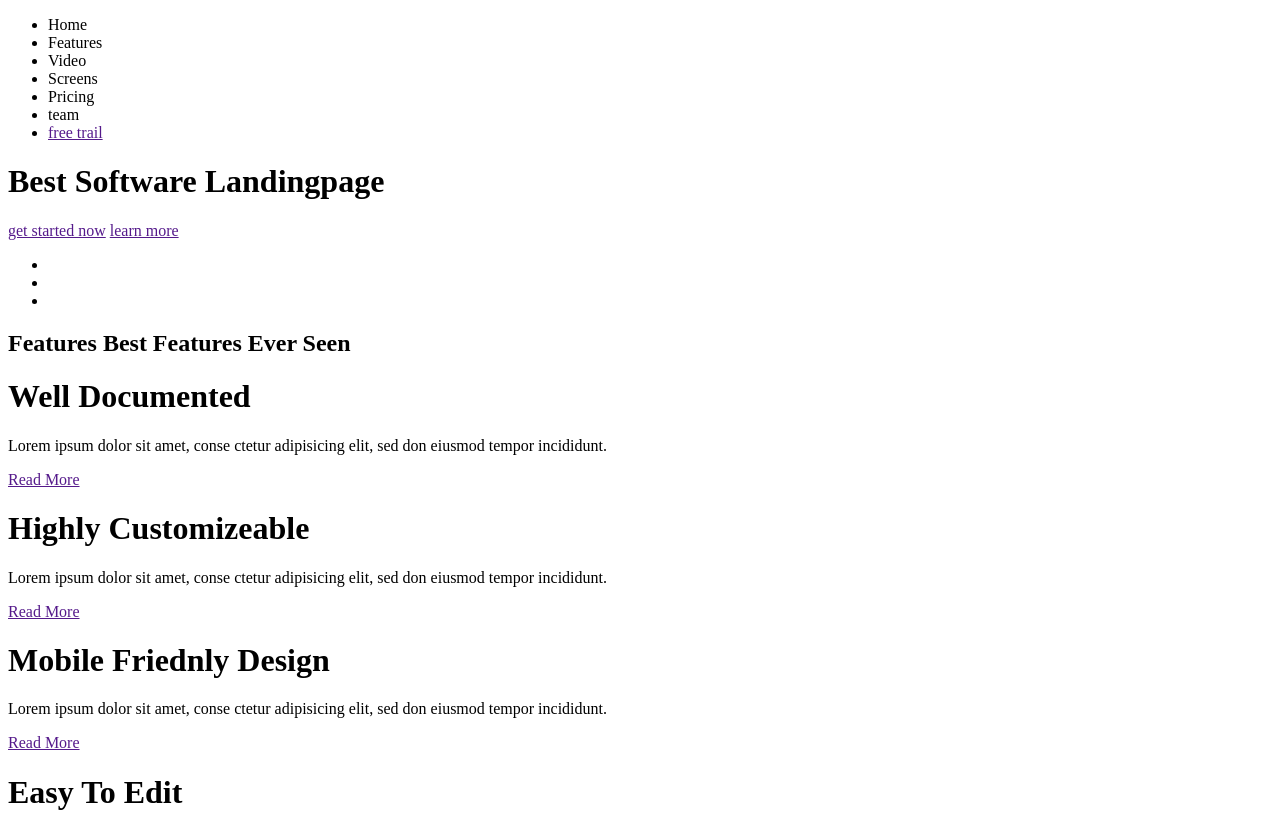
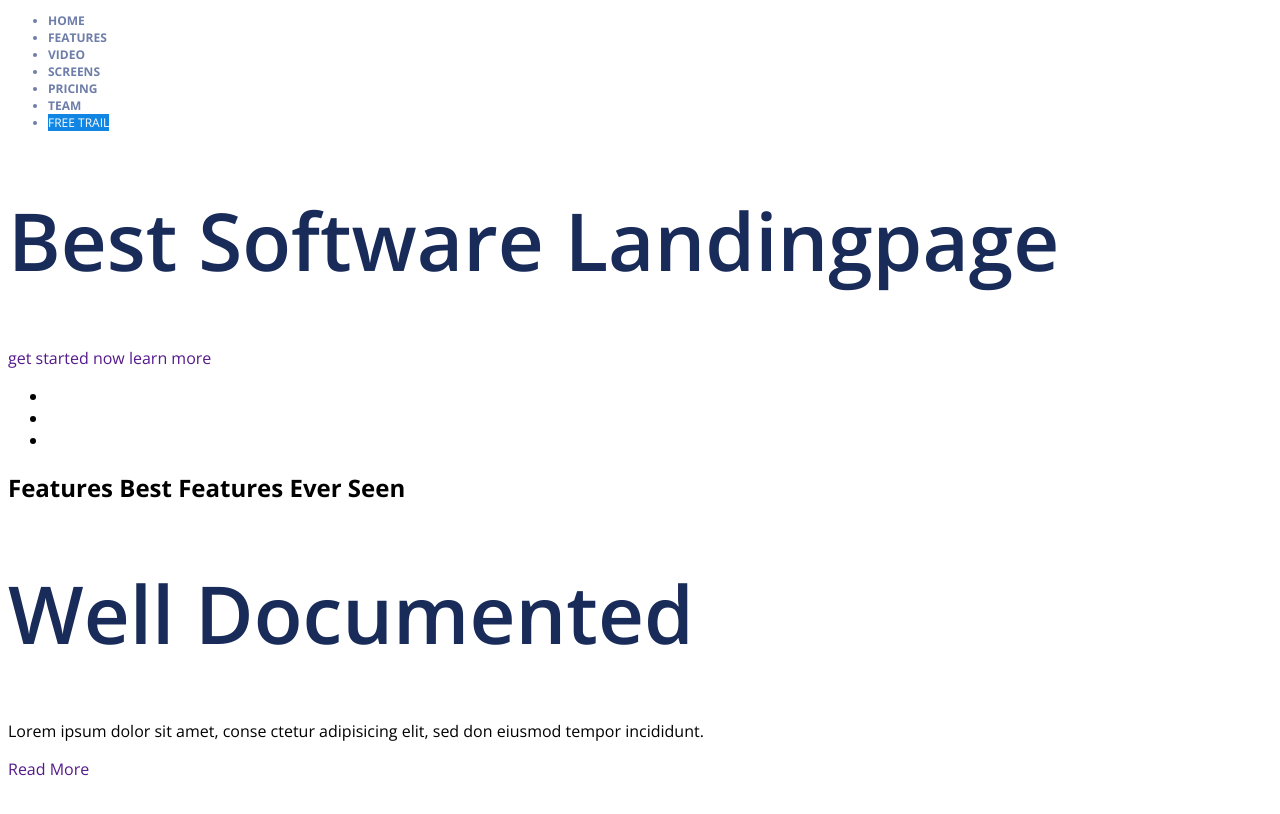
Before and after one commit to Barashk1n/ScrollSite, a plain HTML site: page index.html in a window 1280 px wide. Shown: the top 814 px of the page. Drawn offline with nearby package versions, Linux system fonts and the light colour scheme.

Commit message:
Сontinued css

```diff
--- /dev/null
+++ b/css/style.css
@@ -0,0 +1,26 @@
+body {
+  font-family: 'Open Sans', sans-serif;
+}
+
+a {
+  text-decoration: none;
+}
+
+h1 {
+  font-size: 80px;
+  font-weight: 600;
+  color: #192b59;
+}
+
+.nav {
+  font-size: 12px;
+  font-weight: 700;
+  color: #6e7ea9;
+  text-transform: uppercase;
+}
+
+.btn-free {
+  color: #fff;
+  font-weight: 400;
+  background-color: #1085e4;
+}
--- a/index.html
+++ b/index.html
@@ -6,20 +6,23 @@
   <meta name="viewport" content="width=device-width, initial-scale=1.0">
   <meta http-equiv="X-UA-Compatible" content="ie=edge">
   <title>Document</title>
+  <link href="https://fonts.googleapis.com/css?family=Open+Sans:400,400i,600,700,800i,800&display=swap"
+    rel="stylesheet">
+  <link rel="stylesheet" href="/css/style.css">
 </head>
 
 <body>
   <div>
     <div>
       <a href=""></a>
-      <ul>
+      <ul class="nav">
         <li>Home</li>
         <li>Features</li>
         <li>Video</li>
         <li>Screens</li>
         <li>Pricing</li>
         <li>team</li>
-        <li><a href="">free trail</a></li>
+        <li><a href="" class="btn-free">free trail</a></li>
       </ul>
     </div>
     <h1>Best Software Landingpage </h1>
@@ -36,7 +39,7 @@
     </ul>
   </div>
   <div>
-    <div>
+    <div class="grid">
       <h2><span>Features</span> Best Features Ever Seen</h2>
       <div>
         <div></div>
```
Also changed, not shown: 1 other file.
